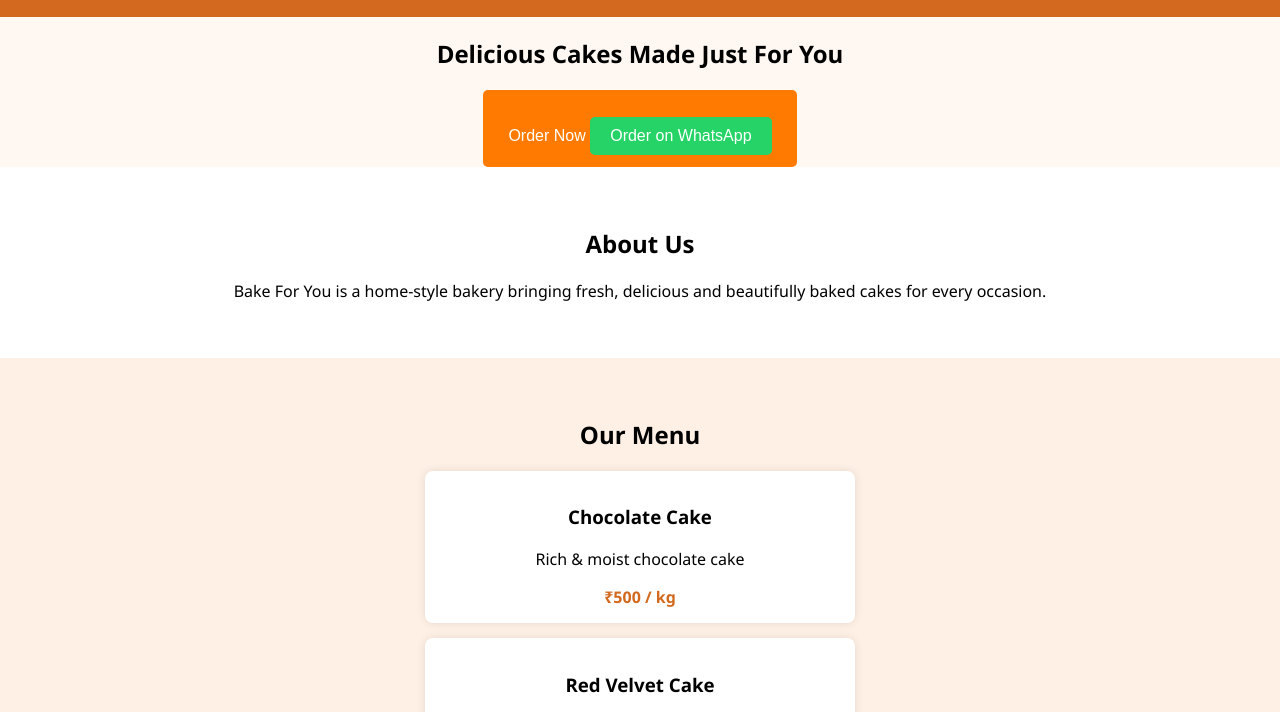
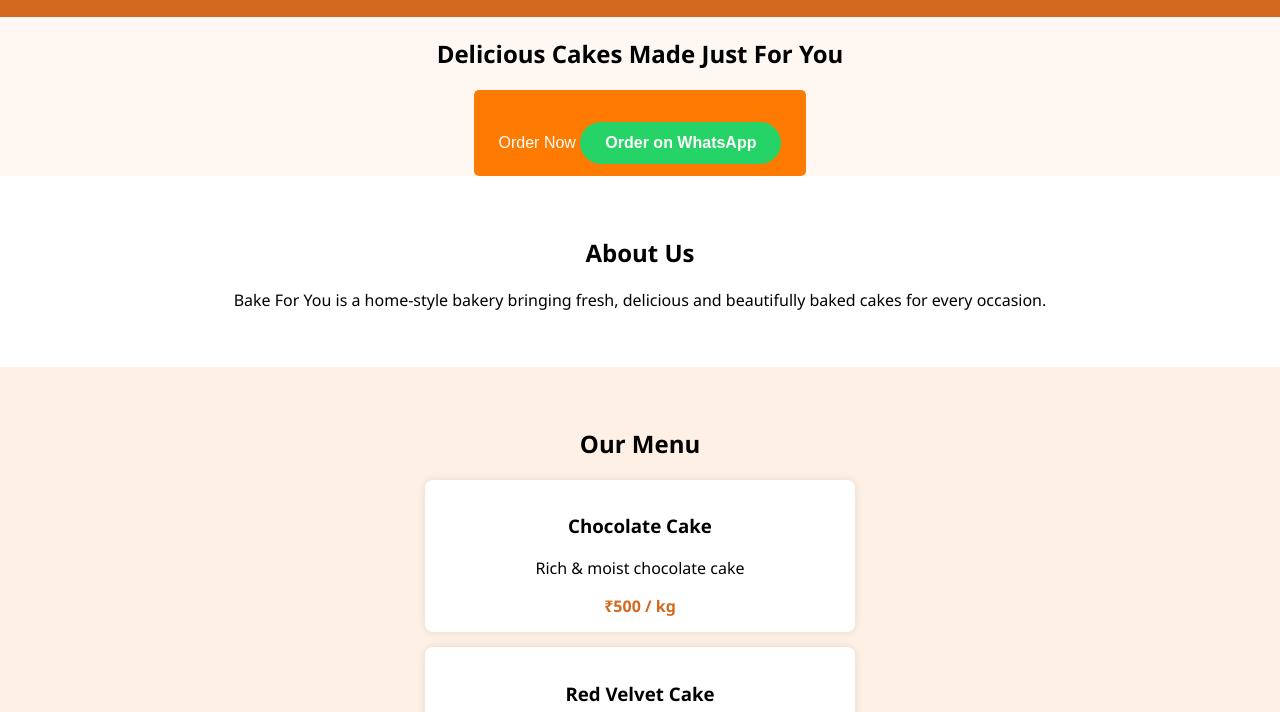
Before and after one commit to kirtimchoubey1226-eng/bake-for-you, a plain HTML site: page index.html in a window 1280 px wide. Shown: the part 66-778 px from the top of the page. Drawn offline with Linux system fonts and the light colour scheme.

Commit message:
Fix HTML structure and update WhatsApp link
Updated WhatsApp link and fixed HTML formatting.

```diff
--- a/index.html
+++ b/index.html
@@ -28,9 +28,10 @@
 
         <h2>Delicious Cakes Made Just For You</h2>
         <button>Order Now
-		<a href="https://wa.me/9306643725" class="whatsapp">
+		<a href="https://wa.me/919306643725" class="whatsapp-btn" target="_blank">
     Order on WhatsApp
 </a>
+
 </button>
     </section>
 
```
